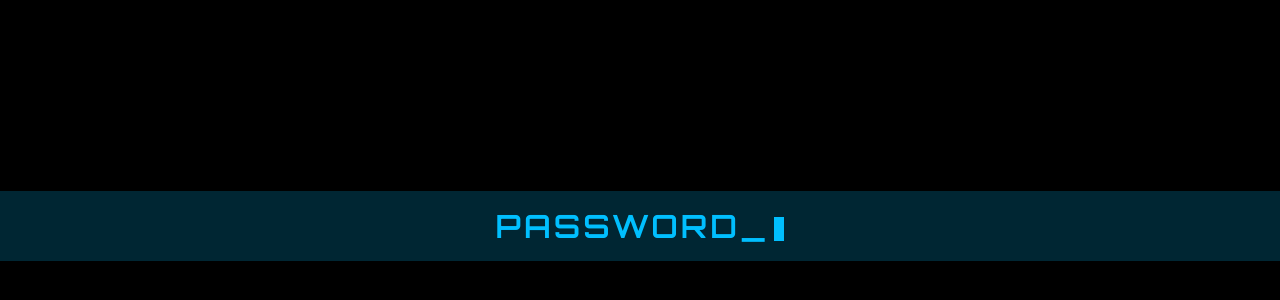
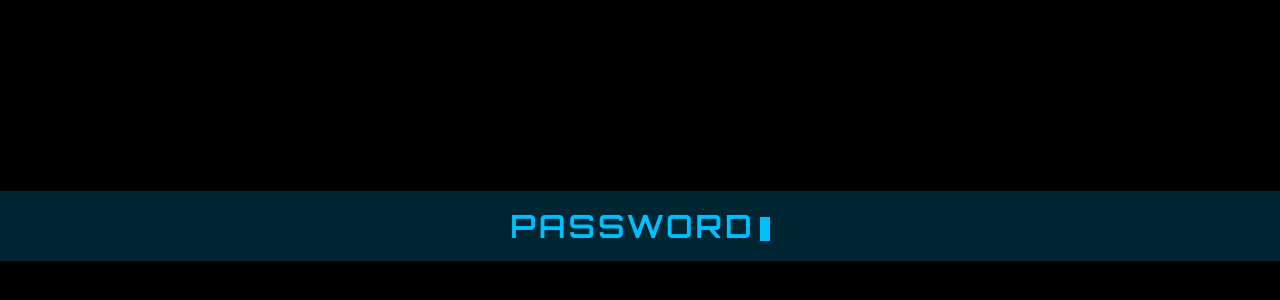
Before and after one commit to astroDevYT/ProjectKronos, a plain HTML site: page index.html in a window 1280 px wide. Shown: the part 174-474 px from the top of the page. Drawn offline with Linux system fonts and the light colour scheme.

Commit message:
Update index.html

```diff
--- a/index.html
+++ b/index.html
@@ -99,7 +99,7 @@
 <body>
   <div class="bar" id="bar"></div>
   <div class="terminal" id="terminal">
-    <span id="prompt">PASSWORD_</span><span class="cursor" id="cursor"></span>
+    <span id="prompt">PASSWORD</span><span class="cursor" id="cursor"></span>
   </div>
 
   <script>
```
